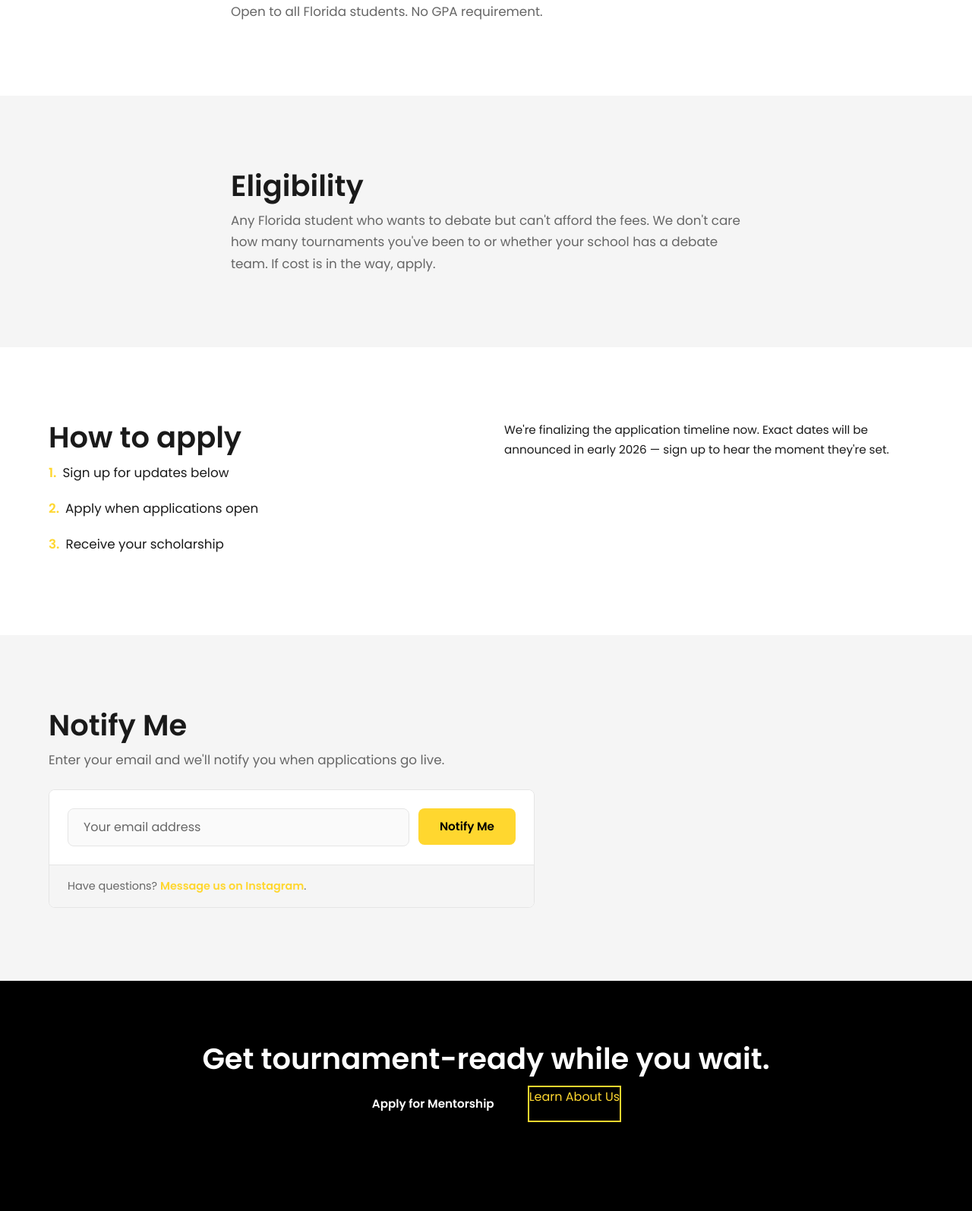
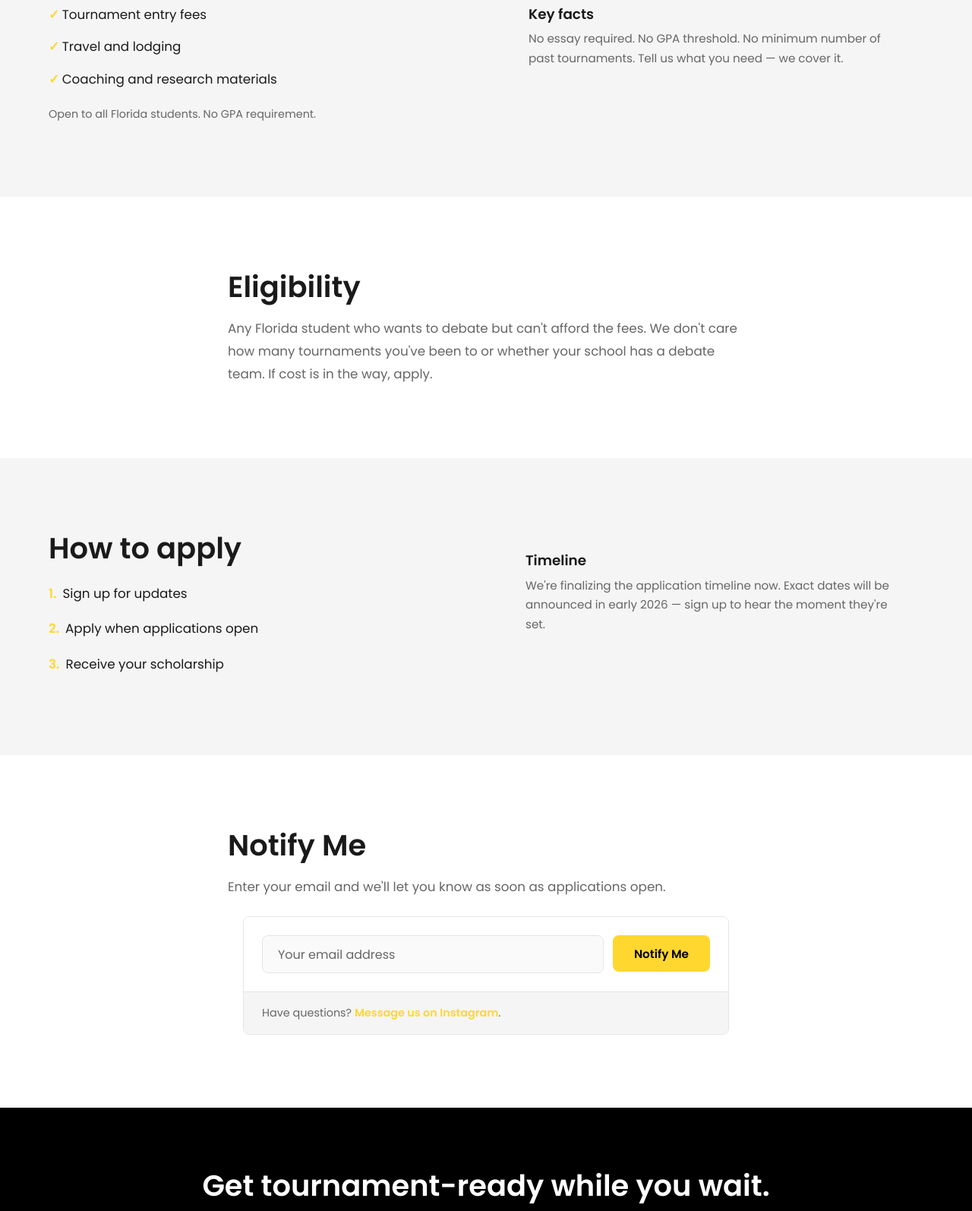
Before and after one commit to 13bravoopsec333/outreach-debate-fl, a plain HTML site: page scholarships.html in a window 1280 px wide. Shown: the part 746-2340 px from the top of the page at 76% size. Drawn offline with Linux system fonts and the light colour scheme.

Commit message:
fix: btn-outline missing core properties + rebuild scholarships page
- Added display/height/padding/font properties to .btn-outline (was collapsing on <a> tags)
- Added missing --line CSS variable
- Rebuilt scholarships.html: hero-split with image, split/two-col layouts, alternating sections

```diff
--- a/css/style.css
+++ b/css/style.css
@@ -9,6 +9,7 @@
   --font: "Poppins", sans-serif;
   --maxw: 1200px;
   --radius: 8px;
+  --line: #e5e5e5;
 }
 
 *,
@@ -314,9 +315,22 @@ body.menu-open {
 }
 
 .btn-outline {
+  display: inline-flex;
+  align-items: center;
+  justify-content: center;
+  height: 48px;
+  padding: 0 28px;
   background: transparent;
   border: 2px solid var(--gold);
   color: var(--gold);
+  font-family: var(--font);
+  font-weight: 600;
+  font-size: 0.95rem;
+  border-radius: var(--radius);
+  text-decoration: none;
+  white-space: nowrap;
+  cursor: pointer;
+  transition: background 0.2s ease, color 0.2s ease, transform 0.2s ease;
 }
 
 .btn-outline:hover {
--- a/scholarships.html
+++ b/scholarships.html
@@ -17,7 +17,7 @@
   <style>
     .form-wrapper {
       background: var(--white);
-      border: 1px solid #e5e5e5;
+      border: 1px solid var(--line);
       border-radius: var(--radius);
       overflow: hidden;
       margin-top: 1.5rem;
@@ -27,13 +27,12 @@
       gap: 12px;
       padding: 1.5rem;
       background: var(--white);
-      border-radius: 0 0 var(--radius) var(--radius);
     }
     .notify-form input[type="email"] {
       flex: 1;
       height: 50px;
       padding: 0 20px;
-      border: 1px solid #e5e5e5;
+      border: 1px solid var(--line);
       border-radius: var(--radius);
       background: var(--off-white);
       color: var(--text);
@@ -50,45 +49,13 @@
     .form-note {
       padding: 1rem 1.5rem;
       background: var(--light-gray);
-      border-top: 1px solid #e5e5e5;
+      border-top: 1px solid var(--line);
       font-size: 0.9rem;
       color: var(--text-secondary);
     }
     .form-note a {
       color: var(--gold);
       font-weight: 600;
-    }
-    .covers-list {
-      list-style: none;
-      margin-top: 1rem;
-    }
-    .covers-list li {
-      padding: 10px 0;
-      border-bottom: 1px solid var(--line);
-      font-size: 1.05rem;
-    }
-    .covers-list li:last-child {
-      border-bottom: none;
-    }
-    .apply-list {
-      list-style: none;
-      counter-reset: apply;
-    }
-    .apply-list li {
-      counter-increment: apply;
-      padding: 10px 0;
-      font-size: 1.05rem;
-    }
-    .apply-list li::before {
-      content: counter(apply) ".";
-      font-weight: 600;
-      color: var(--gold);
-      margin-right: 8px;
-    }
-    .timeline-note {
-      font-size: 0.95rem;
-      color: var(--ink-light);
-      line-height: 1.7;
     }
     @media (max-width: 640px) {
       .notify-form {
@@ -104,7 +71,7 @@
   <!-- Nav -->
   <header class="nav">
     <a class="nav-brand" href="index.html">
-      <img src="assets/img/outreach-logo-nav.svg" alt="Outreach Debate Florida" width="130" height="30" loading="lazy" decoding="async" />
+      <img src="assets/img/outreach-logo-nav.svg" alt="Outreach Debate Florida" height="36" />
     </a>
     <ul class="nav-links">
       <li><a href="index.html">Home</a></li>
@@ -121,33 +88,41 @@
   <main>
     <!-- Hero -->
     <section class="hero">
-      <div class="container">
-        <div class="hero-copy reveal" style="max-width: 800px;">
+      <div class="container hero-split">
+        <div class="hero-copy reveal">
           <h1>Orange Blossom Scholarship</h1>
           <p class="hero-dek">The scholarship that gets Florida students to tournaments.</p>
+          <span class="status">Applications open 2026</span>
         </div>
+        <figure class="hero-figure reveal">
+          <img src="assets/img/hero.jpg" alt="Florida speech and debate students competing" fetchpriority="high" decoding="async" />
+        </figure>
       </div>
     </section>
 
     <!-- What it covers -->
-    <section class="section">
-      <div class="container" style="max-width: 720px;">
-        <div class="section-head-left reveal">
+    <section class="section section-alt">
+      <div class="container split">
+        <div class="split-copy reveal">
           <h2>What it covers</h2>
-          <ul class="covers-list">
+          <ul class="check-list">
             <li>Tournament entry fees</li>
             <li>Travel and lodging</li>
             <li>Coaching and research materials</li>
           </ul>
-          <p class="card-note" style="margin-top: 1rem;">Open to all Florida students. No GPA requirement.</p>
+          <p class="card-note">Open to all Florida students. No GPA requirement.</p>
+        </div>
+        <div class="card-minimal reveal">
+          <h3>Key facts</h3>
+          <p>No essay required. No GPA threshold. No minimum number of past tournaments. Tell us what you need — we cover it.</p>
         </div>
       </div>
     </section>
 
     <!-- Eligibility -->
-    <section class="section section-alt">
-      <div class="container" style="max-width: 720px;">
-        <div class="section-head-left reveal">
+    <section class="section">
+      <div class="container">
+        <div class="feature reveal" style="margin: 0 auto;">
           <h2>Eligibility</h2>
           <p>
             Any Florida student who wants to debate but can't afford the fees. We don't care how many tournaments you've been to or whether your school has a debate team. If cost is in the way, apply.
@@ -156,35 +131,32 @@
       </div>
     </section>
 
-    <!-- Timeline — two-col -->
-    <section class="section">
-      <div class="container">
-        <div class="two-col reveal">
-          <div>
+    <!-- How to apply -->
+    <section class="section section-alt">
+      <div class="container two-col">
+        <div class="two-col-text reveal">
           <h2>How to apply</h2>
           <ol class="apply-list">
-              <li>Sign up for updates below</li>
+            <li>Sign up for updates</li>
             <li>Apply when applications open</li>
             <li>Receive your scholarship</li>
           </ol>
         </div>
-          <div class="timeline-note">
-            <p>
-              We're finalizing the application timeline now. Exact dates will be announced in early 2026 — sign up to hear the moment they're set.
-            </p>
-          </div>
+        <div class="card-minimal reveal">
+          <h3>Timeline</h3>
+          <p>We're finalizing the application timeline now. Exact dates will be announced in early 2026 — sign up to hear the moment they're set.</p>
         </div>
       </div>
     </section>
 
     <!-- Notify Me -->
-    <section class="section section-alt" id="notify">
+    <section class="section" id="notify">
       <div class="container">
-        <div class="section-head-left reveal">
+        <div class="feature reveal" style="margin: 0 auto;">
           <h2>Notify Me</h2>
-          <p>Enter your email and we'll notify you when applications go live.</p>
+          <p>Enter your email and we'll let you know as soon as applications open.</p>
         </div>
-        <div class="form-wrapper reveal" style="max-width: 640px;">
+        <div class="form-wrapper reveal" style="max-width: 640px; margin: 1.5rem auto 0;">
           <form class="notify-form" action="#" method="post">
             <input type="email" name="email" placeholder="Your email address" required aria-label="Email address" />
             <button type="submit" class="btn">Notify Me</button>
@@ -196,13 +168,13 @@
       </div>
     </section>
 
-    <!-- CTA -->
+    <!-- CTA band -->
     <section class="cta-band">
       <div class="container">
         <h2>Get tournament-ready while you wait.</h2>
         <div class="hero-actions">
-          <a class="btn-invert btn" href="mentor-program.html">Apply for Mentorship</a>
-          <a class="btn-outline" href="about.html">Learn About Us</a>
+          <a class="btn-invert btn" href="mentor-program.html">Mentor Program</a>
+          <a class="btn-outline" href="about.html">About</a>
         </div>
       </div>
     </section>
@@ -214,7 +186,7 @@
       <div class="footer-grid">
         <div>
           <a class="footer-brand" href="index.html">
-            <img src="assets/img/outreach-logo-footer.svg" alt="Outreach Debate Florida" width="130" height="30" loading="lazy" decoding="async" />
+            <img src="assets/img/outreach-logo-footer.svg" alt="Outreach Debate Florida" height="30" />
           </a>
           <p class="footer-desc">Expanding access to speech and debate for Florida students.</p>
         </div>
@@ -232,7 +204,7 @@
           <h3>Connect</h3>
           <div class="footer-social">
             <a href="https://www.instagram.com/outreachdebate.fl/" target="_blank" rel="noopener noreferrer" aria-label="Instagram">
-              <svg viewBox="0 0 24 24" fill="currentColor" aria-hidden="true"><path d="M12 2.163c3.204 0 3.584.012 4.85.07 3.252.148 4.771 1.691 4.919 4.919.058 1.265.069 1.645.069 4.849 0 3.205-.012 3.584-.069 4.849-.149 3.225-1.664 4.771-4.919 4.919-1.266.058-1.644.07-4.85.07-3.204 0-3.584-.012-4.849-.07-3.26-.149-4.771-1.699-4.919-4.92-.058-1.265-.07-1.644-.07-4.849 0-3.204.013-3.583.07-4.849.149-3.227 1.664-4.771 4.919-4.919 1.266-.057 1.645-.069 4.849-.069zm0-2.163c-3.259 0-3.667.014-4.947.072-4.358.2-6.78 2.618-6.98 6.98-.059 1.281-.073 1.689-.073 4.948 0 3.259.014 3.668.072 4.948.2 4.358 2.618 6.78 6.98 6.98 1.281.058 1.689.072 4.948.072 3.259 0 3.668-.014 4.948-.072 4.354-.2 6.782-2.618 6.979-6.98.059-1.28.073-1.689.073-4.948 0-3.259-.014-3.667-.072-4.947-.196-4.354-2.617-6.979-6.98-1.281-.059-1.69-.073-4.949-.073zm0 5.838c-3.403 0-6.162 2.759-6.162 6.162s2.759 6.163 6.162 6.163 6.162-2.759 6.162-6.163c0-3.403-2.759-6.162-6.162-6.162zm0 10.162c-2.209 0-4-1.79-4-4 0-2.209 1.791-4 4-4s4 1.791 4 4c0 2.21-1.791 4-4 4zm6.406-11.845c-.796 0-1.441.645-1.441 1.44s.645 1.44 1.441 1.44c.795 0 1.439-.645 1.439-1.44s-.644-1.44-1.439-1.44z"/></svg>
+              <svg viewBox="0 0 24 24" fill="currentColor" aria-hidden="true"><path d="M12 2.163c3.204 0 3.584.012 4.85.07 3.252.148 4.771 1.691 4.919 4.919.058 1.265.069 1.645.069 4.849 0 3.205-.012 3.584-.069 4.849-.149 3.225-1.664 4.771-4.919 4.919-1.266.058-1.644.07-4.85.07-3.204 0-3.204.013-3.584.07-4.849.149-3.227 1.664-4.771 4.919-4.919 1.266-.057 1.645-.069 4.849-.069zm0-2.163c-3.259 0-3.667.014-4.947.072-4.358.2-6.78 2.618-6.98 6.98-.059 1.281-.073 1.689-.073 4.948 0 3.259.014 3.668.072 4.948.2 4.358 2.618 6.78 6.98 6.98 1.281.058 1.689.072 4.948.072 3.259 0 3.668-.014 4.948-.072 4.354-.2 6.782-2.618 6.979-6.98.059-1.28.073-1.689.073-4.948 0-3.259-.014-3.667-.072-4.947-.196-4.354-2.617-6.979-6.98-1.281-.059-1.69-.073-4.949-.073zm0 5.838c-3.403 0-6.162 2.759-6.162 6.162s2.759 6.163 6.162 6.163 6.162-2.759 6.162-6.163c0-3.403-2.759-6.162-6.162-6.162zm0 10.162c-2.209 0-4-1.79-4-4 0-2.209 1.791-4 4-4s4 1.791 4 4c0 2.21-1.791 4-4 4zm6.406-11.845c-.796 0-1.441.645-1.441 1.44s.645 1.44 1.441 1.44c.795 0 1.439-.645 1.439-1.44s-.644-1.44-1.439-1.44z"/></svg>
             </a>
             <a href="https://www.youtube.com/@outreachdebate" target="_blank" rel="noopener noreferrer" aria-label="YouTube">
               <svg viewBox="0 0 24 24" fill="currentColor" aria-hidden="true"><path d="M23.498 6.186a3.016 3.016 0 0 0-2.122-2.136C19.505 3.545 12 3.545 12 3.545s-7.505 0-9.377.505A3.017 3.017 0 0 0 .502 6.186C0 8.07 0 12 0 12s0 3.93.502 5.814a3.016 3.016 0 0 0 2.122 2.136c1.871.505 9.376.505 9.376.505s7.505 0 9.377-.505a3.015 3.015 0 0 0 2.122-2.136C24 15.93 24 12 24 12s0-3.93-.502-5.814zM9.545 15.568V8.432L15.818 12l-6.273 3.568z"/></svg>
```
Lines whose indentation alone changed are shown as unchanged.
